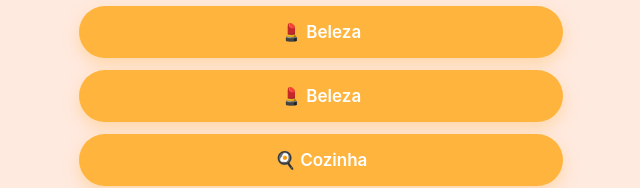
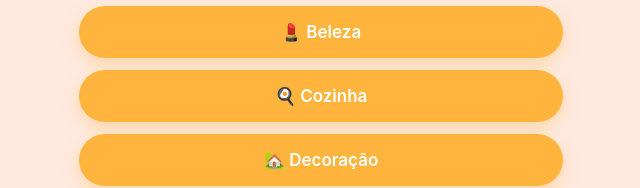
Before and after one commit to dalioandrea-ctrl/gariimposdeluxo-links, a plain HTML site: page index.html in a window 1280 px wide. Shown: the part 633-821 px from the top of the page, without its empty margins (319-959 px from the left). Drawn offline with Linux system fonts and the light colour scheme.

Commit message:
Update index.html

```diff
--- a/index.html
+++ b/index.html
@@ -168,8 +168,6 @@
    target="_blank"
    rel="noopener noreferrer">
    💄 Beleza
-</a>
-<a class="btn btn-secondary" href="https://collshp.com/andradlio669/category/2932810?view=storefront" target="_blank">💄 Beleza</a>
 <a class="btn btn-secondary" href="#" target="_blank">🍳 Cozinha</a>
 <a class="btn btn-secondary" href="#" target="_blank">🏡 Decoração</a>
 <a class="btn btn-secondary" href="#" target="_blank">📱 Eletrônicos</a>
```
